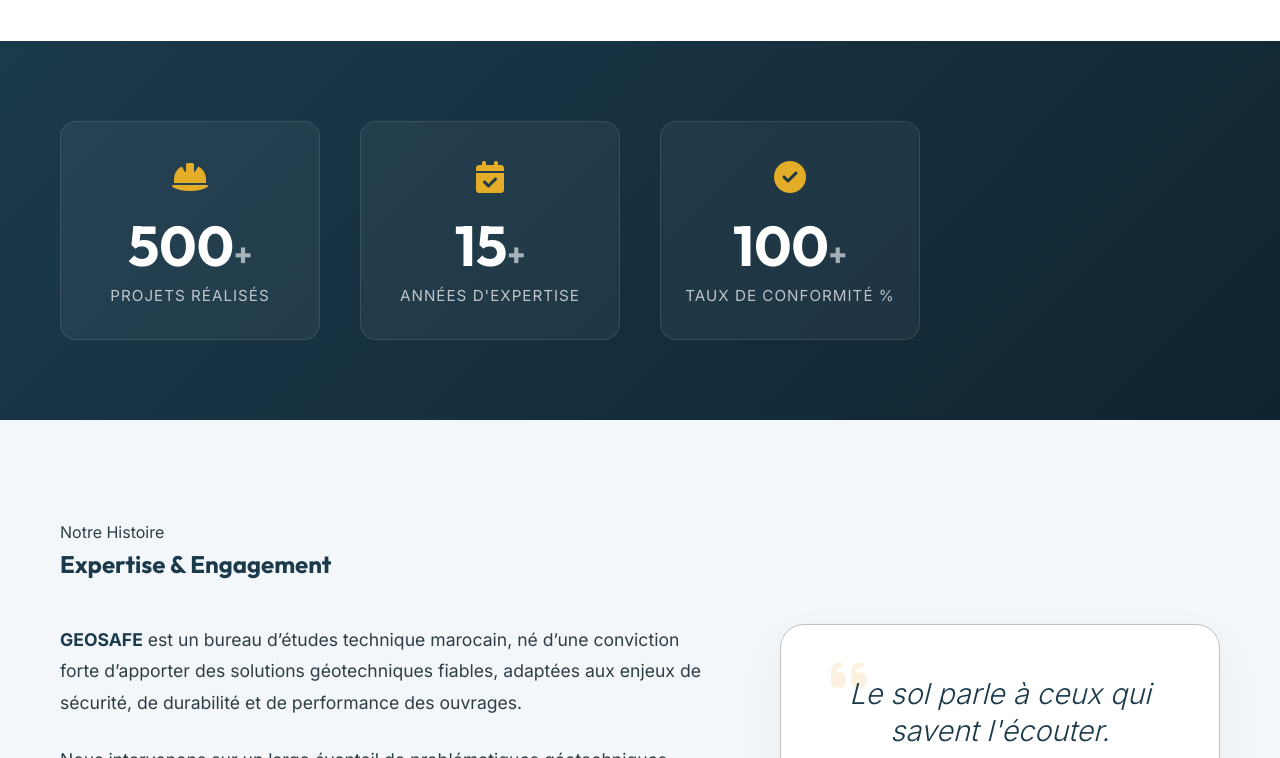
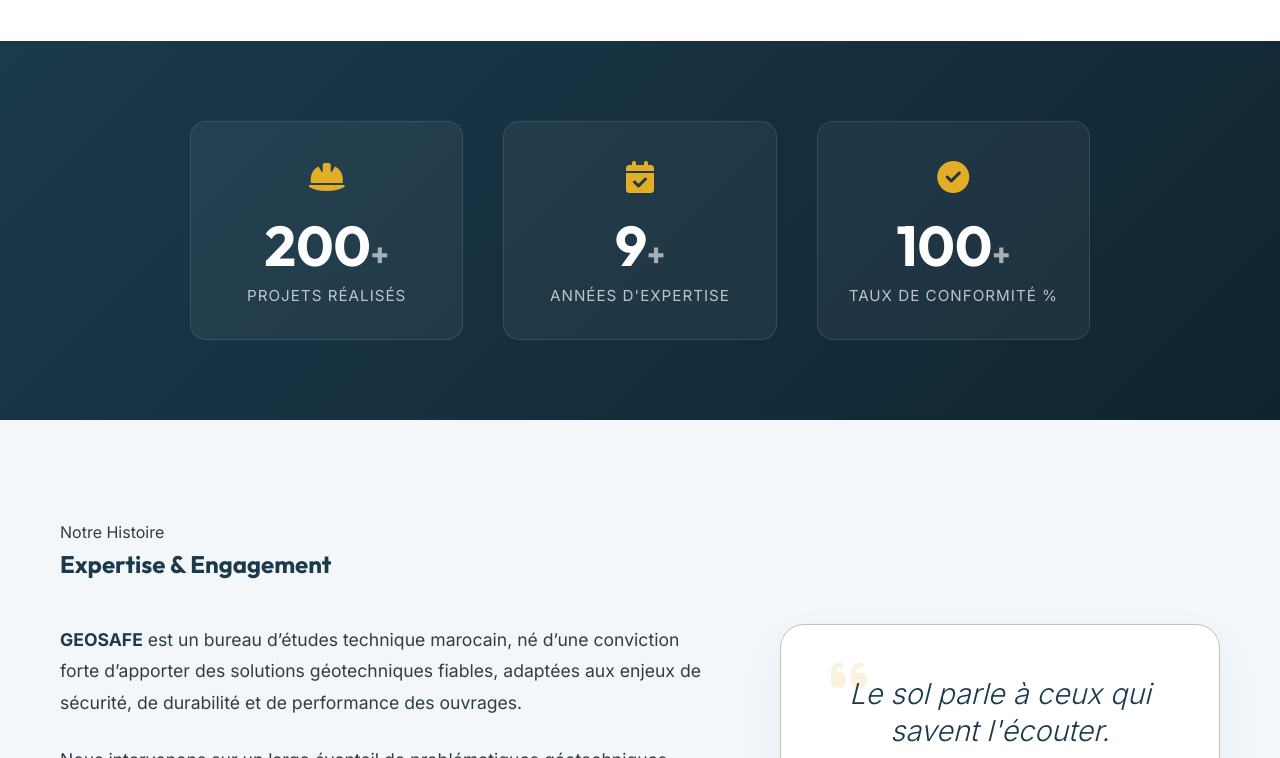
Before and after one commit to babycreativ-web/geosafe, a plain HTML site: page index.html in a window 1280 px wide. Shown: the part 1760-2518 px from the top of the page. Drawn offline with nearby package versions, Linux system fonts and the light colour scheme.

Commit message:
style: center stats section with 3 items, update experience to 9+ and projects to 200+

```diff
--- a/index.css
+++ b/index.css
@@ -429,9 +429,11 @@ header {
 
 .stats-grid {
     display: grid;
-    grid-template-columns: repeat(4, 1fr);
+    grid-template-columns: repeat(3, 1fr);
     gap: 40px;
     text-align: center;
+    max-width: 900px;
+    margin: 0 auto;
 }
 
 .stat-item {
--- a/index.html
+++ b/index.html
@@ -140,12 +140,12 @@
             <div class="stats-grid">
                 <div class="stat-item">
                     <div class="stat-icon"><i class="fas fa-hard-hat"></i></div>
-                    <div class="stat-number" data-target="500">0</div>
+                    <div class="stat-number" data-target="200">0</div>
                     <div class="stat-label">Projets Réalisés</div>
                 </div>
                 <div class="stat-item">
                     <div class="stat-icon"><i class="fas fa-calendar-check"></i></div>
-                    <div class="stat-number" data-target="15">0</div>
+                    <div class="stat-number" data-target="9">0</div>
                     <div class="stat-label">Années d'Expertise</div>
                 </div>
                 <div class="stat-item">
```
